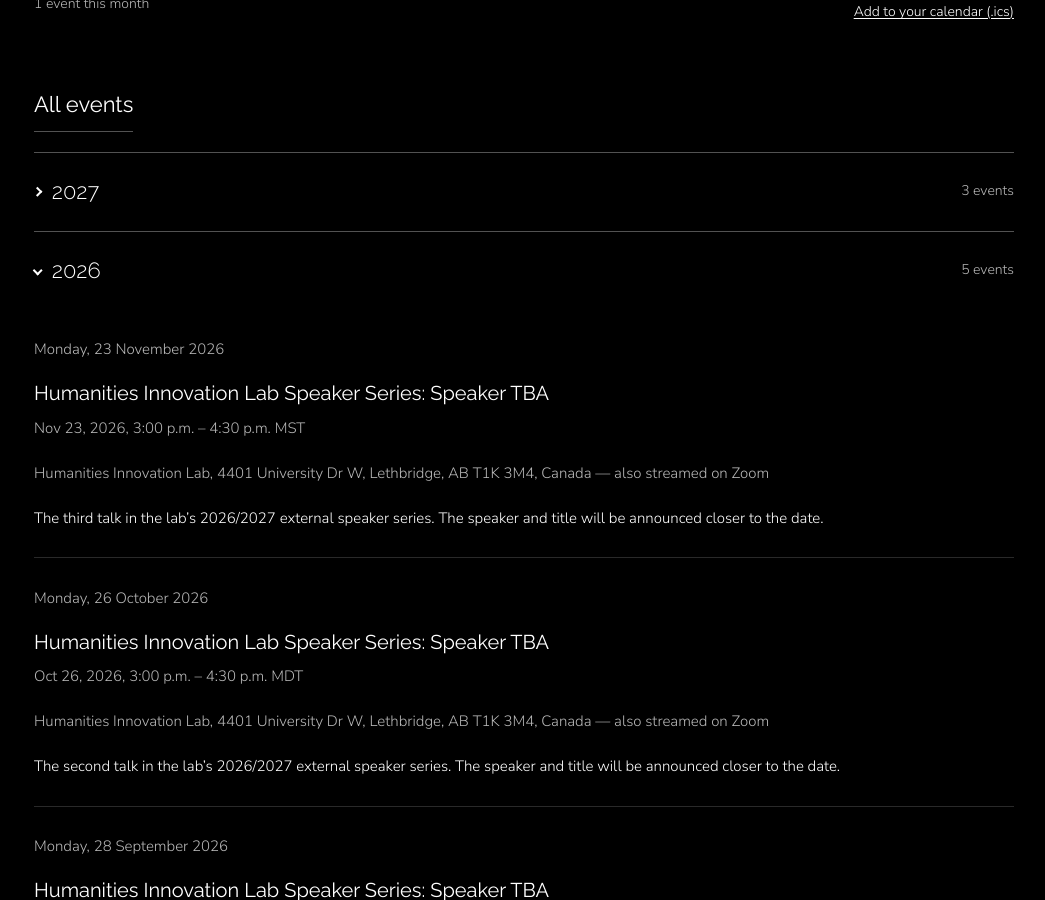
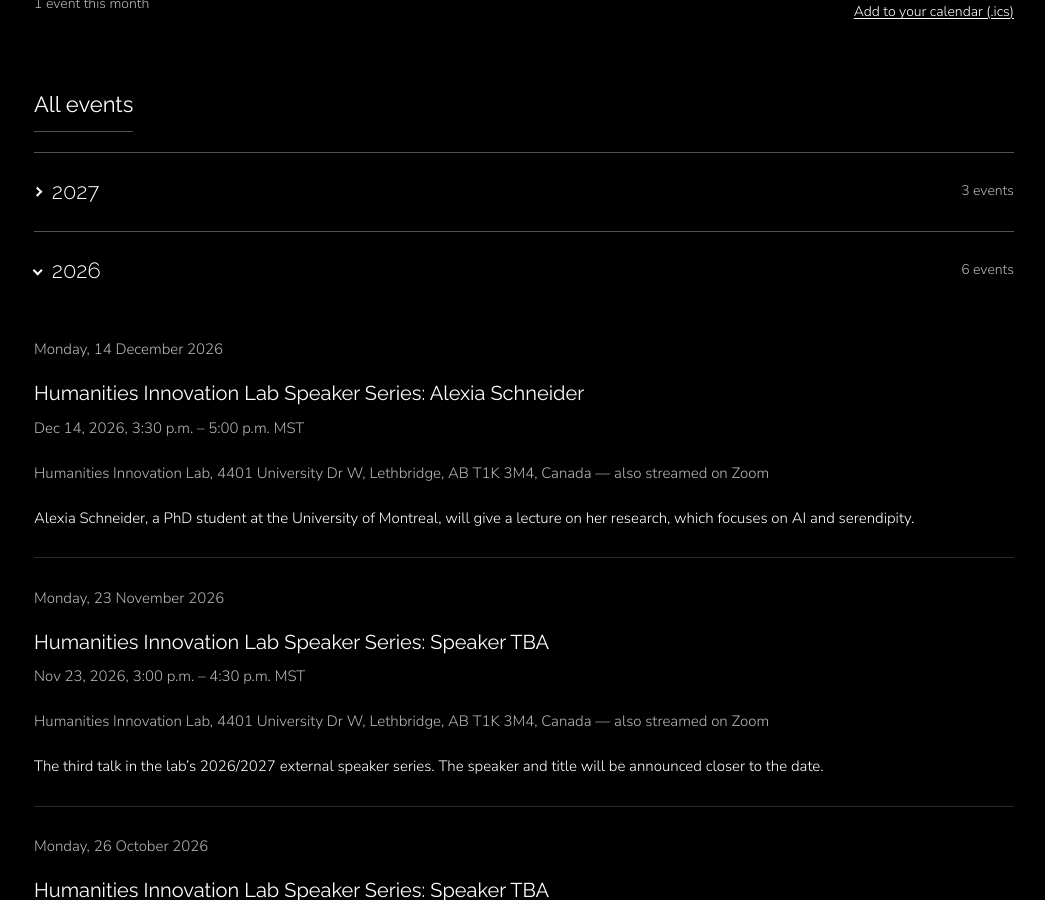
Before and after one commit to Humanities-Innovation-Lab/Humanities-Innovation-Lab.github.io, a Jekyll site: the page built from events.html, in a window 1280 px wide and 900 px high, scrolled down 993 px. Shown: the whole window, without its empty margins (116-1161 px from the left). Built offline with Jekyll 4.4.1, drawn with Linux system fonts in a browser that asks for light colours.

Commit message:
Add the December talk by Alexia Schneider to the speaker series
Placed in date order so the events page groups the years newest first,
and corrected the timezone to MST, which is what 14 December falls in.

Co-Authored-By: Claude Opus 5 (1M context) <noreply@anthropic.com>
Claude-Session: https://claude.ai/code/session_01L4jTWp1xS1dnrA7fWuNjmw

```diff
--- a/_data/events.yml
+++ b/_data/events.yml
@@ -2,9 +2,9 @@
 # `date` drives the date block; `when` reproduces the original time string.
 
 # 2026/2027 external speaker series: the fourth Monday of each month from
-# September 2026 to March 2027, with no talk in December. Speakers and titles
-# are announced closer to each date — update the title and description as they
-# are confirmed.
+# September 2026 to March 2027, plus an additional talk on 14 December 2026.
+# Speakers and titles are announced closer to each date — update the title
+# and description as they are confirmed.
 
 - title: "Humanities Innovation Lab Speaker Series: Speaker TBA"
   date: 2027-03-22
@@ -29,6 +29,14 @@
   description: >-
     The fourth talk in the lab’s 2026/2027 external speaker series. The speaker and
     title will be announced closer to the date.
+
+- title: "Humanities Innovation Lab Speaker Series: Alexia Schneider"
+  date: 2026-12-14
+  when: "Dec 14, 2026, 3:30 p.m. – 5:00 p.m. MST"
+  where: "Humanities Innovation Lab, 4401 University Dr W, Lethbridge, AB T1K 3M4, Canada — also streamed on Zoom"
+  description: >-
+    Alexia Schneider, a PhD student at the University of Montreal, will give a lecture
+    on her research, which focuses on AI and serendipity.
 
 - title: "Humanities Innovation Lab Speaker Series: Speaker TBA"
   date: 2026-11-23
```
